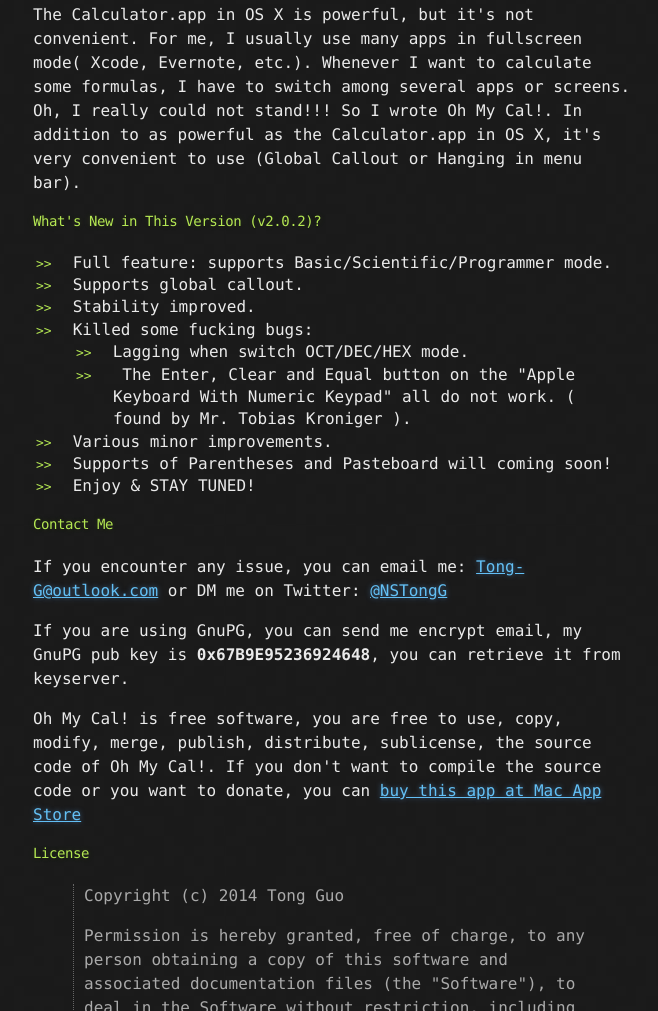
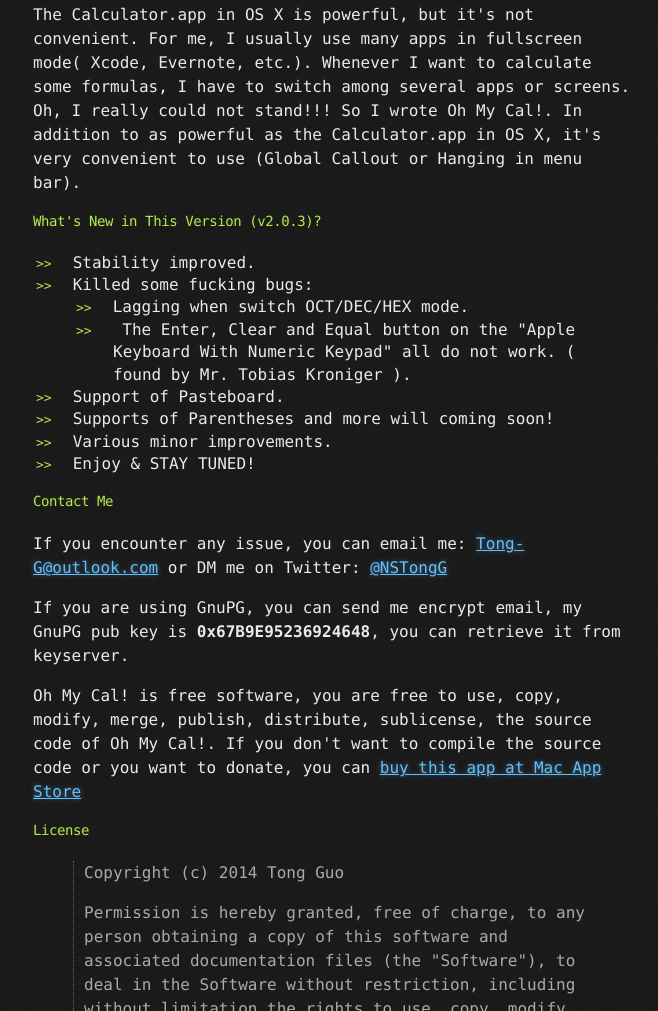
Before and after one commit to torinkwok/Oh-My-Cal, a plain HTML site: page index.html in a window 1280 px wide. Shown: the part 2667-3678 px from the top of the page, without its empty margins (307-965 px from the left). Drawn offline with Linux system fonts and the light colour scheme.

```diff
--- a/index.html
+++ b/index.html
@@ -67,11 +67,9 @@
 <p>The Calculator.app in OS X is powerful, but it's not convenient. For me, I usually use many apps in fullscreen mode( Xcode, Evernote, etc.). Whenever I want to calculate some formulas, I have to switch among several apps or screens. Oh, I really could not stand!!! So I wrote Oh My Cal!. In addition to as powerful as the Calculator.app in OS X, it's very convenient to use (Global Callout or Hanging in menu bar).</p>
 
 <h4>
-<a name="whats-new-in-this-version-v202" class="anchor" href="#whats-new-in-this-version-v202"><span class="octicon octicon-link"></span></a>What's New in This Version (v2.0.2)?</h4>
+<a name="whats-new-in-this-version-v203" class="anchor" href="#whats-new-in-this-version-v203"><span class="octicon octicon-link"></span></a>What's New in This Version (v2.0.3)?</h4>
 
 <ul>
-<li>Full feature: supports Basic/Scientific/Programmer mode.</li>
-<li>Supports global callout.</li>
 <li>Stability improved.</li>
 <li>Killed some fucking bugs:
 
@@ -80,8 +78,9 @@
 <li> The Enter, Clear and Equal button on the "Apple Keyboard With Numeric Keypad" all do not work. ( found by Mr. Tobias Kroniger ).</li>
 </ul>
 </li>
+<li>Support of Pasteboard.</li>
+<li>Supports of Parentheses and more will coming soon!</li>
 <li>Various minor improvements.</li>
-<li>Supports of Parentheses and Pasteboard will coming soon!</li>
 <li>Enjoy &amp; STAY TUNED!</li>
 </ul>
 
```
Also changed, not shown: params.json (+1 -1 lines).
